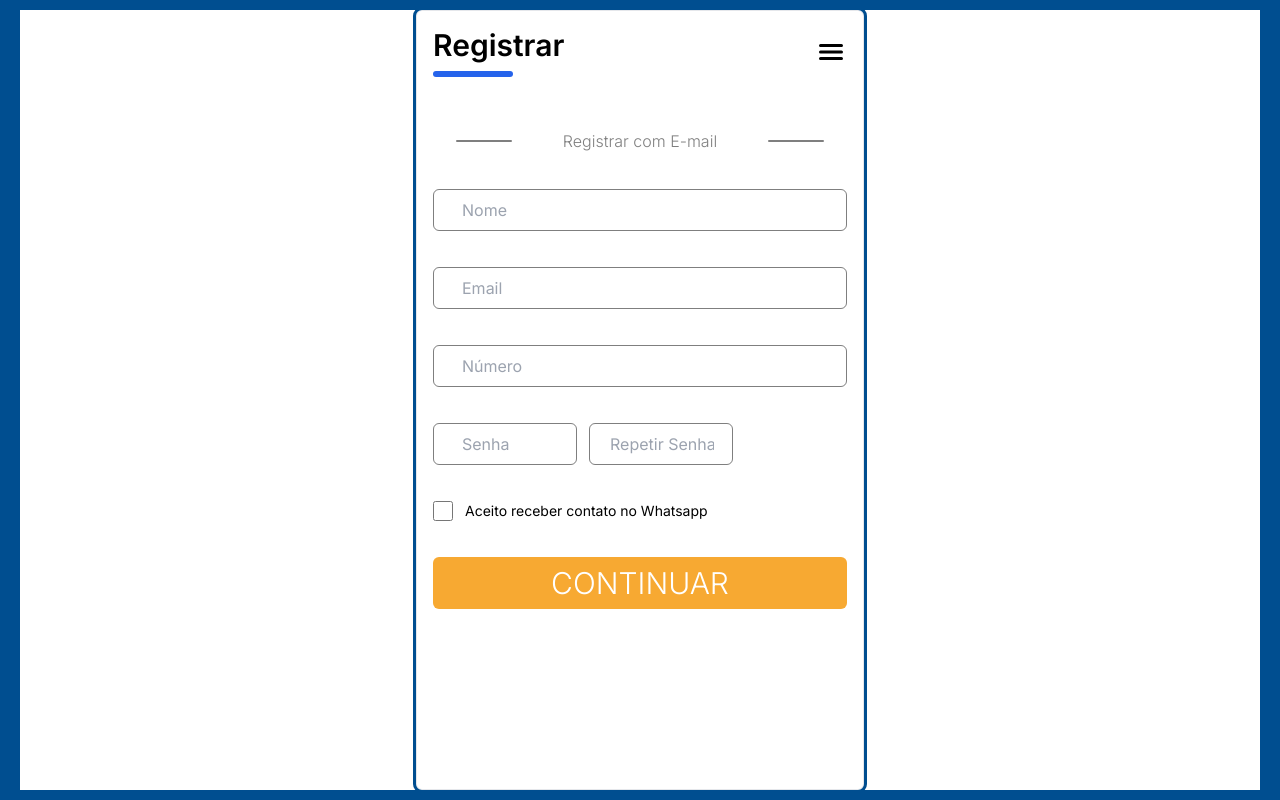
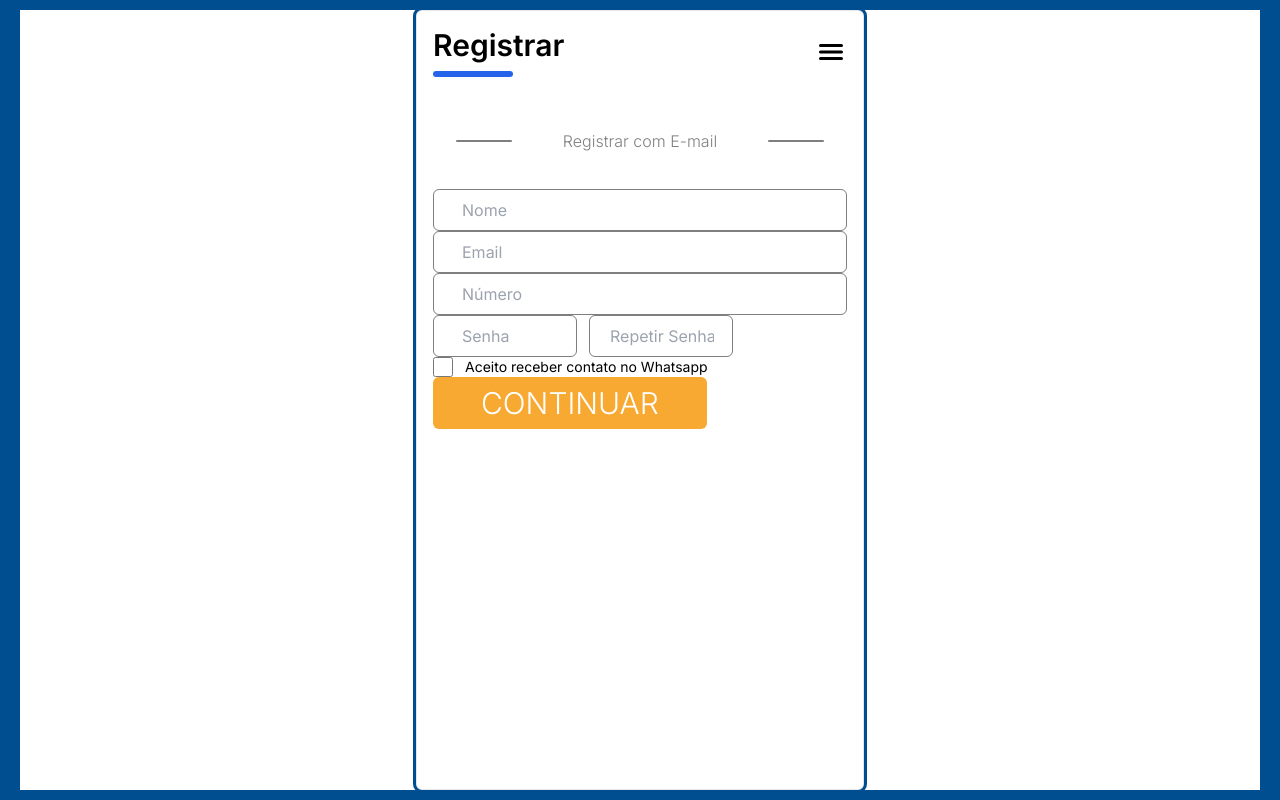
Before and after one commit to luxsoftw/SweetHubFrontend, a Next.js app: page /register in a window 1280 px wide. Built offline with nearby package versions, Linux system fonts and the light colour scheme.

Commit message:
fix: add `form` to registers pages

```diff
--- a/app/register/address/page.tsx
+++ b/app/register/address/page.tsx
@@ -9,7 +9,7 @@ const AddressRegisterPage = () => {
    return (
       <AuthBackground>
          <HeaderRegister title="Registrar" text="Informações de Endereço" />
-
+         <form action="">
             <Input.Root>
                <Input.Form type="text" placeholder="CEP" name="cep" />
                <Input.IconSearch />
@@ -30,8 +30,8 @@ const AddressRegisterPage = () => {
                   name="complete-address"
                />
             </Input.Root>
-
             <AuthButton title="FINALIZAR" onClick={() => {}} />
+         </form>
       </AuthBackground>
    );
 };
--- a/app/register/informations/page.tsx
+++ b/app/register/informations/page.tsx
@@ -9,7 +9,7 @@ const GeneralInformationRegisterPage = () => {
    return (
       <AuthBackground>
          <HeaderRegister title="Registrar" text="Informações Gerais" />
-
+         <form action="">
             <Input.Root>
                <Input.Form type="text" placeholder="CNPJ" />
                <Input.IconSearch
@@ -32,6 +32,7 @@ const GeneralInformationRegisterPage = () => {
             </Input.Root>
 
             <AuthButton type="submit" title="Continuar" />
+         </form>
       </AuthBackground>
    );
 };
--- a/app/register/page.tsx
+++ b/app/register/page.tsx
@@ -10,6 +10,7 @@ const RegisterPage = () => {
    return (
       <AuthBackground>
          <HeaderRegister title="Registrar" text="Registrar com E-mail" />
+         <form action="">
             <InputForm name="name" placeholder="Nome" />
             <InputForm name="email" placeholder="Email" />
             <InputForm type="tel" name="cellphone" placeholder="Número" />
@@ -33,6 +34,7 @@ const RegisterPage = () => {
             </div>
             <CheckBoxTerm text="Aceito receber contato no Whatsapp" />
             <AuthButton type="submit" title="CONTINUAR" />
+         </form>
       </AuthBackground>
    );
 };
```
Lines whose indentation alone changed are shown as unchanged.
